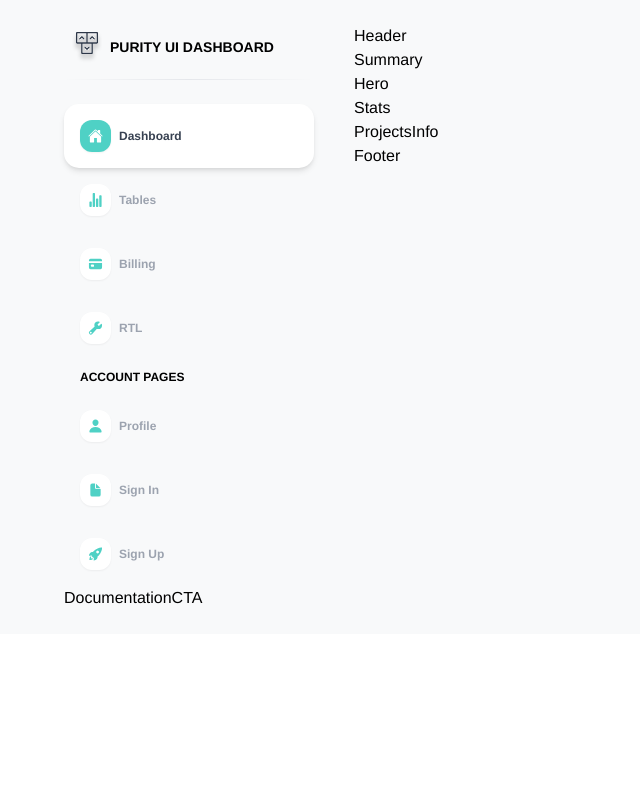
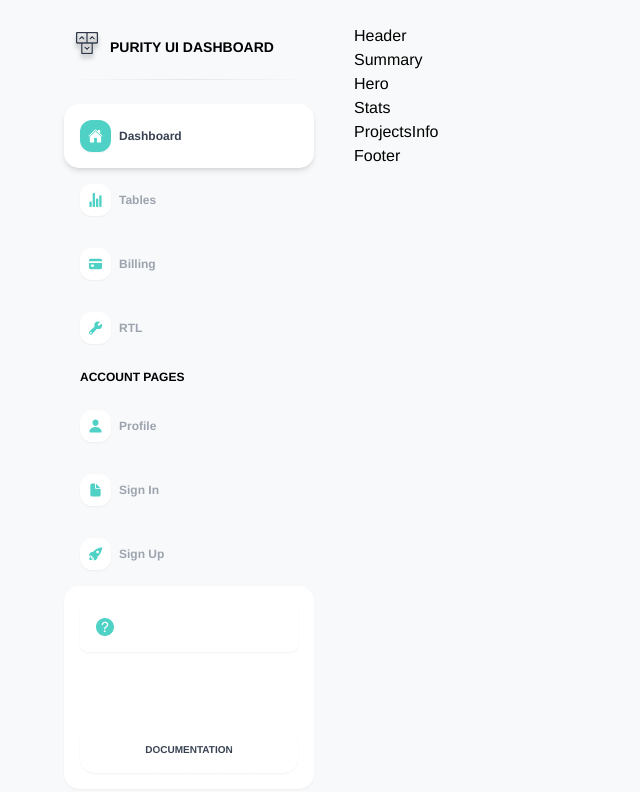
Before and after one commit to arrlancore/duck-flying-tp-project, a Next.js app: page / in a window 1280 px wide. Shown: the top 792 px of the page, without its empty margins (0-640 px from the left). Built offline with nearby package versions, Linux system fonts and the light colour scheme.

Commit message:
Add documentation cta

```diff
--- a/components/Box.tsx
+++ b/components/Box.tsx
@@ -7,7 +7,7 @@
 }: HTMLAttributes<HTMLDivElement>) => {
   return (
     <div
-      className={`w-full bg-white p-4 rounded-[15px] shadow-md ${
+      className={`w-full bg-white p-4 rounded-[15px] shadow-sm ${
         className ?? ""
       }`}
       {...rest}
--- a/components/DocumentationCTA.tsx
+++ b/components/DocumentationCTA.tsx
@@ -1,7 +1,45 @@
+import Image from "next/image";
 import React from "react";
+import { help } from "../src/assets/icons";
+import { lineRadarBg } from "../src/assets/images";
+import Box from "./Box";
 
 const DocumentationCTA = () => {
-  return <div>DocumentationCTA</div>;
+  return (
+    <Box
+      className="shadow-none bg-secondary
+     flex flex-col items-start relative"
+    >
+      <Image
+        className="absolute right-0 bottom-0
+         z-0 scale-[1.2]"
+        alt="radar-bg"
+        {...lineRadarBg}
+      />
+      <Box className="w-auto inline-flex p-2 rounded-lg">
+        <Image alt="help" {...help} />
+      </Box>
+
+      <h4
+        className="text-white mt-6
+      font-bold text-[14px]"
+      >
+        Need Help?
+      </h4>
+      <p className="text-white text-[14px]">Please check our docs</p>
+      <Box
+        className="flex items-center
+        justify-center mt-2 cursor-pointer"
+      >
+        <span
+          className="text-4 text-[10px]
+        leading-[15px] font-bold text-gray-700"
+        >
+          DOCUMENTATION
+        </span>
+      </Box>
+    </Box>
+  );
 };
 
 export default DocumentationCTA;
--- a/pages/index.tsx
+++ b/pages/index.tsx
@@ -22,8 +22,8 @@
               className="flex flex-1 flex-col max-w-[250px] w-full"
             >
               <Brand />
-              <MainMenu></MainMenu>
-              <DocumentationCTA></DocumentationCTA>
+              <MainMenu />
+              <DocumentationCTA />
             </section>
 
             <section id="main-content" className="flex flex-col ml-0 sm:ml-10">
--- a/src/assets/images.ts
+++ b/src/assets/images.ts
@@ -6,7 +6,7 @@
 import chakra from "./image/chakra.png";
 import documentationBackground from "./image/documentation-background.png";
 import imageBg1 from "./image/image-background-1.png";
-import lineRadarBg from "lin/imagee-radar-background.png";
+import lineRadarBg from "./image/line-radar-background.png";
 
 export {
   avatar1,
```
